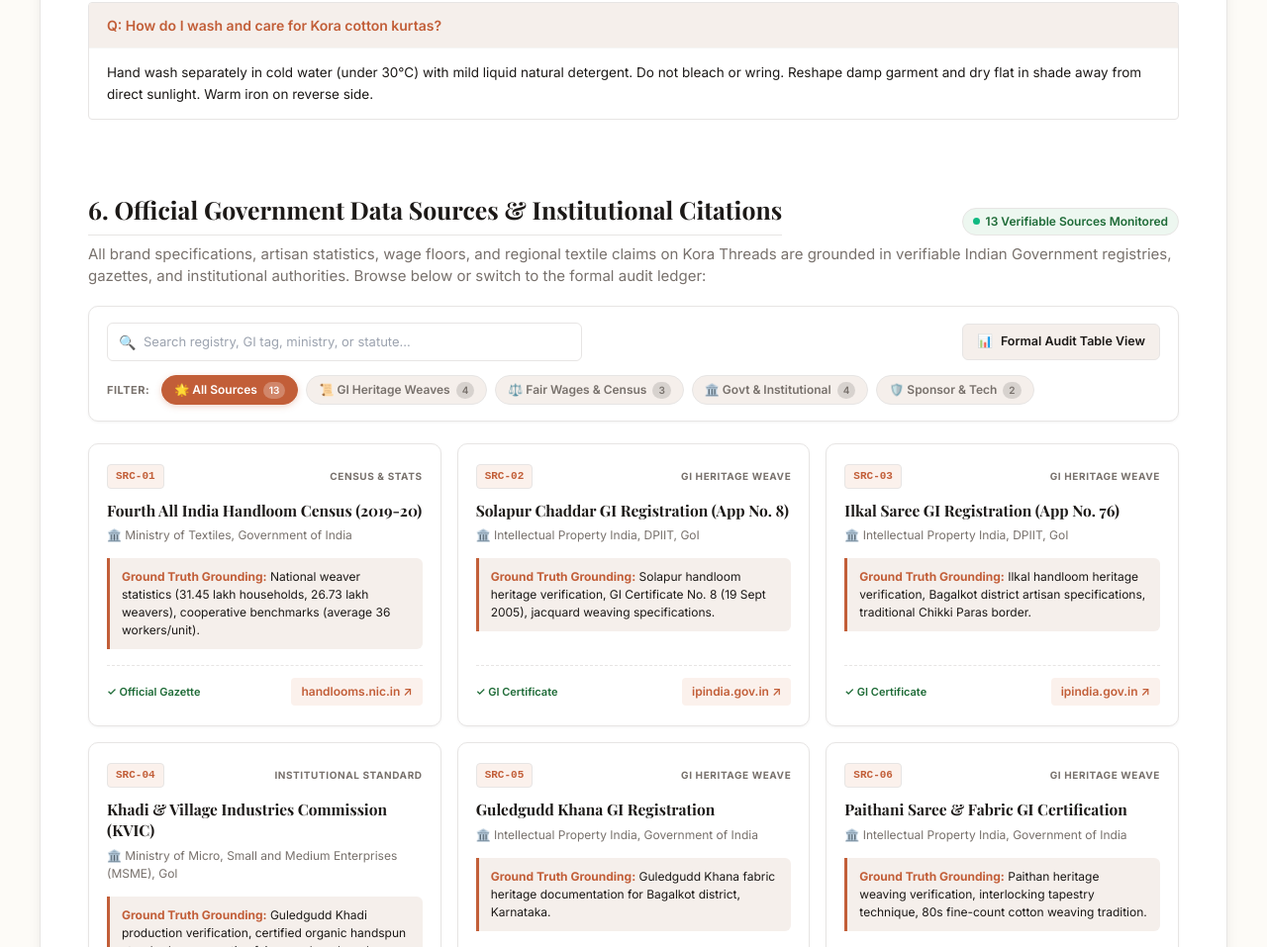
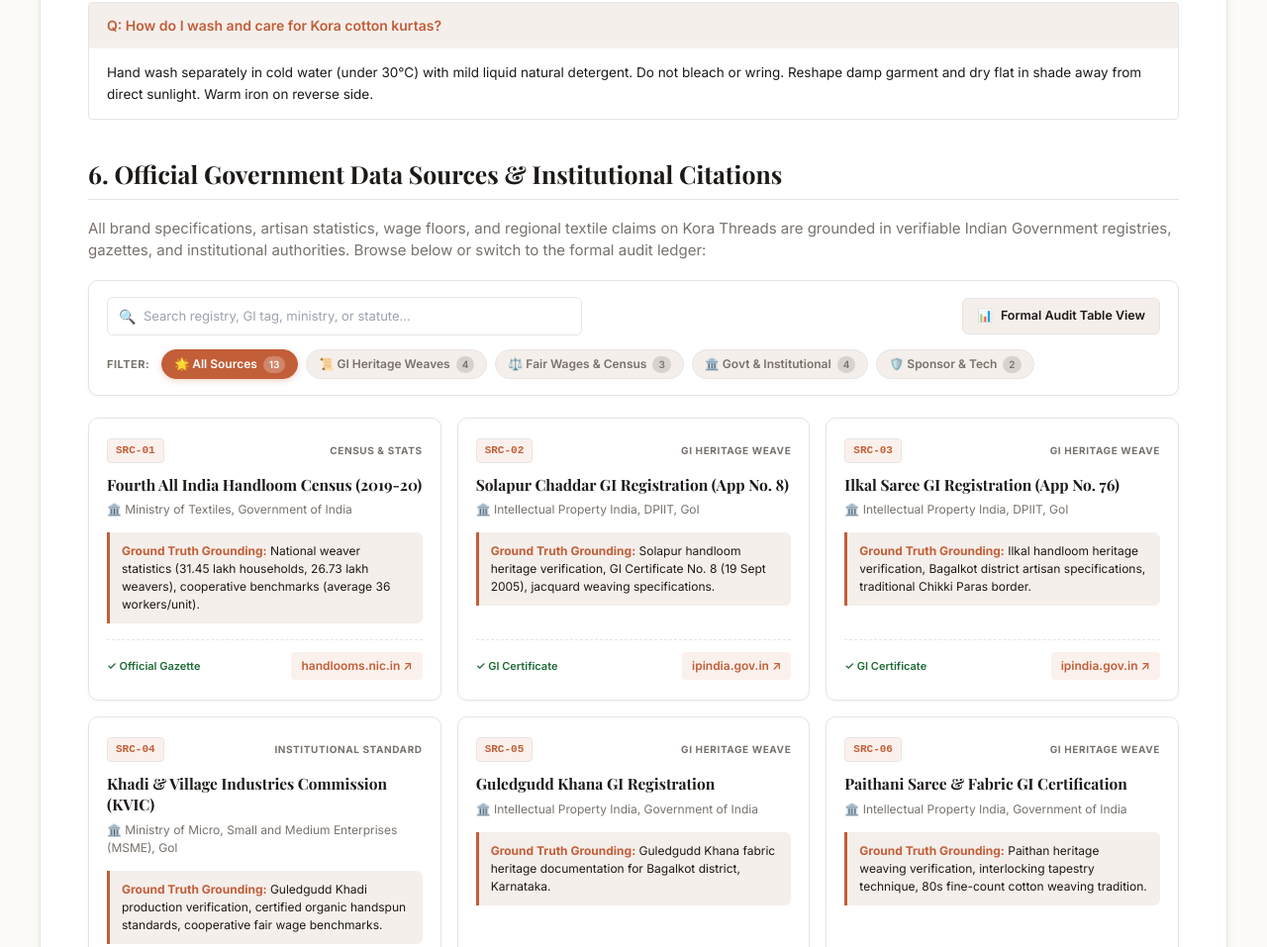
Before and after one commit to JolinSaraiya/GENESIS, a website: page index.html in a window 1280 px wide. Shown: the part 5168-6125 px from the top of the page at 99% size. Drawn offline with nearby package versions, Linux system fonts and the light colour scheme; a web font is replaced by a local one.

Commit message:
chore(ui): remove redundant monitored badge from section 6 header

```diff
--- a/index.html
+++ b/index.html
@@ -1084,15 +1084,9 @@
 
     <!-- Official Government Data Sources Section (Direct Verification for Judges & Patrons) -->
     <section id="sources" style="margin-top: 36px;">
-      <div style="display: flex; justify-content: space-between; align-items: flex-end; flex-wrap: wrap; gap: 12px; margin-bottom: 8px;">
-        <h2 class="kora-section-title" style="margin-bottom: 0;">
-          6. Official Government Data Sources &amp; Institutional Citations
-        </h2>
-        <span style="font-size: 12px; color: var(--kora-success); background: var(--kora-success-bg); padding: 4px 10px; border-radius: 20px; font-weight: 600; display: inline-flex; align-items: center; gap: 6px; border: 1px solid var(--kora-border);">
-          <span style="display: inline-block; width: 7px; height: 7px; border-radius: 50%; background: #10b981;"></span>
-          13 Verifiable Sources Monitored
-        </span>
-      </div>
+      <h2 class="kora-section-title">
+        6. Official Government Data Sources &amp; Institutional Citations
+      </h2>
       <p style="margin-bottom: 18px; color: var(--kora-text-muted);">
         All brand specifications, artisan statistics, wage floors, and regional textile claims on Kora Threads are grounded in verifiable Indian Government registries, gazettes, and institutional authorities. Browse below or switch to the formal audit ledger:
       </p>
```
